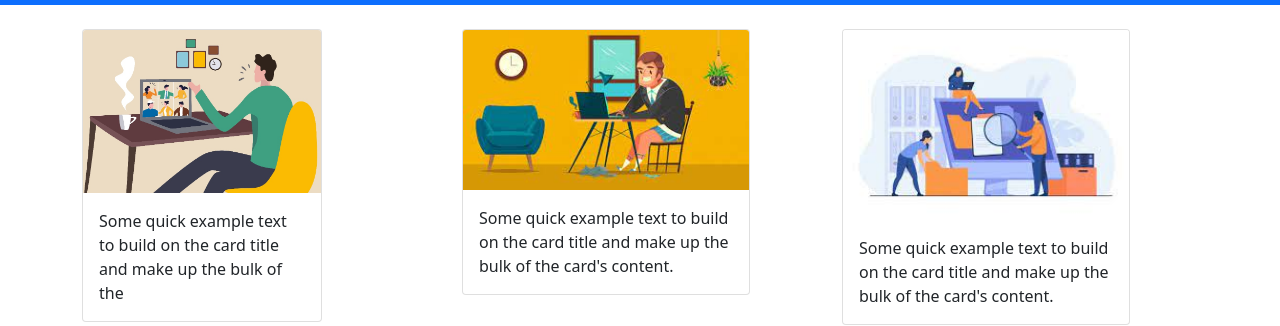
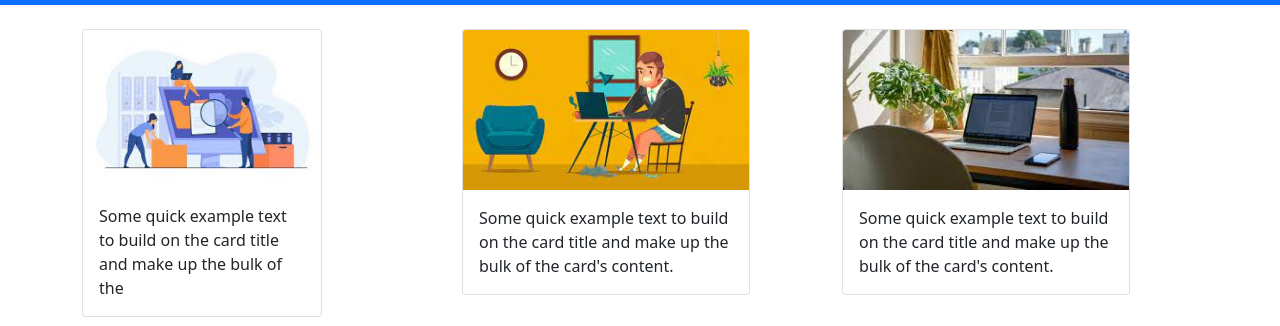
Before and after one commit to Bryaml/2022-AWEB-U3-P2-20203TN154, a plain HTML site: page index.html in a window 1280 px wide. Shown: the part 51-377 px from the top of the page. Drawn offline with nearby package versions, Linux system fonts and the light colour scheme.

Commit message:
tercer commit

```diff
--- a/index.html
+++ b/index.html
@@ -53,7 +53,7 @@
         <div class="row">
             <div class="col-md-4">
                <div class="card" style="width: 15rem;">
-                <img src="consejos-implementacion-home-office-permanente.jpg" class="card-img-top" alt="...">
+                <img src="web.jpg" class="card-img-top" alt="...">
                 <div class="card-body">
                   <p class="card-text">Some quick example text to build on the card title and make up the bulk of the</p>
                 </div>
@@ -69,7 +69,7 @@
               </div>
               <div class="col-md-4">
               <div class="card" style="width: 18rem;">
-                <img src="web.jpg" class="card-img-top" alt="...">
+                <img src="descarga (7).jpg" class="card-img-top" alt="...">
                 <div class="card-body">
                   <p class="card-text">Some quick example text to build on the card title and make up the bulk of the card's content.</p>
                 </div>
```
Also changed, not shown: descarga (7).jpg (added).
